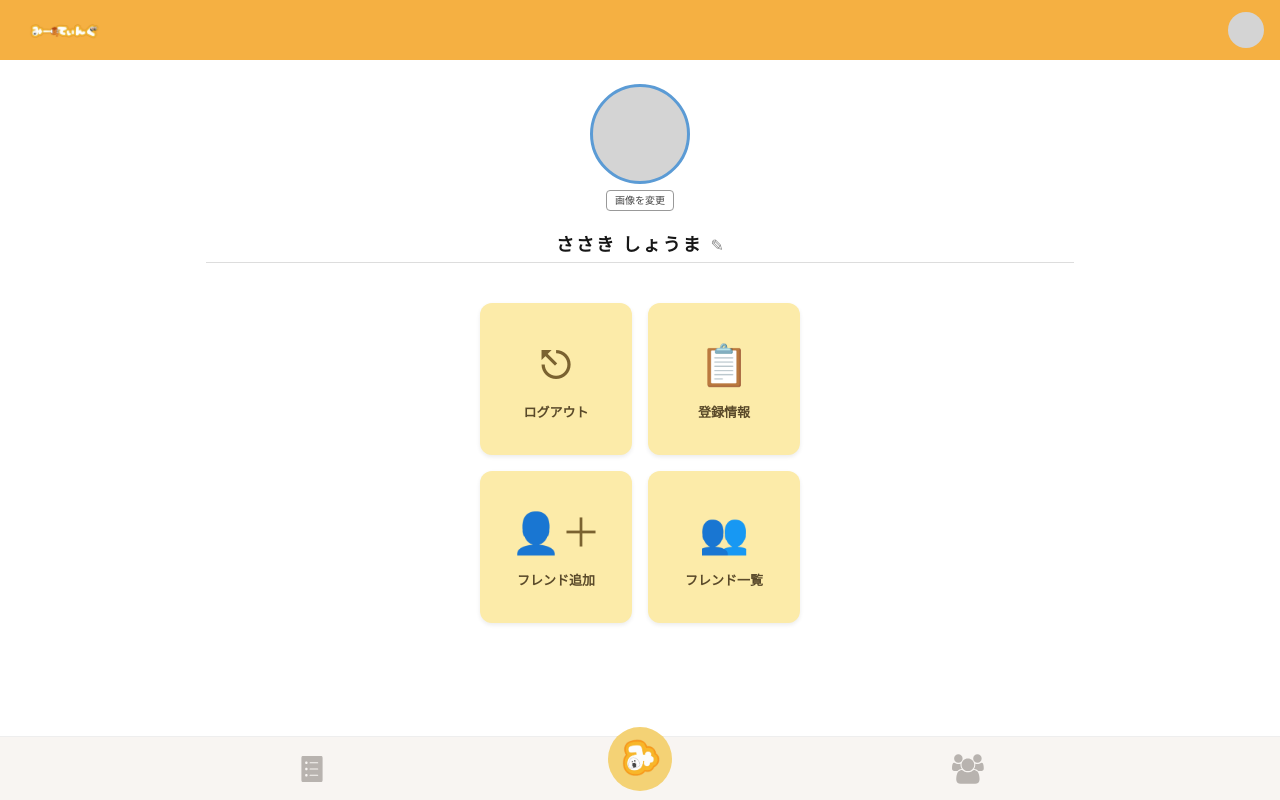
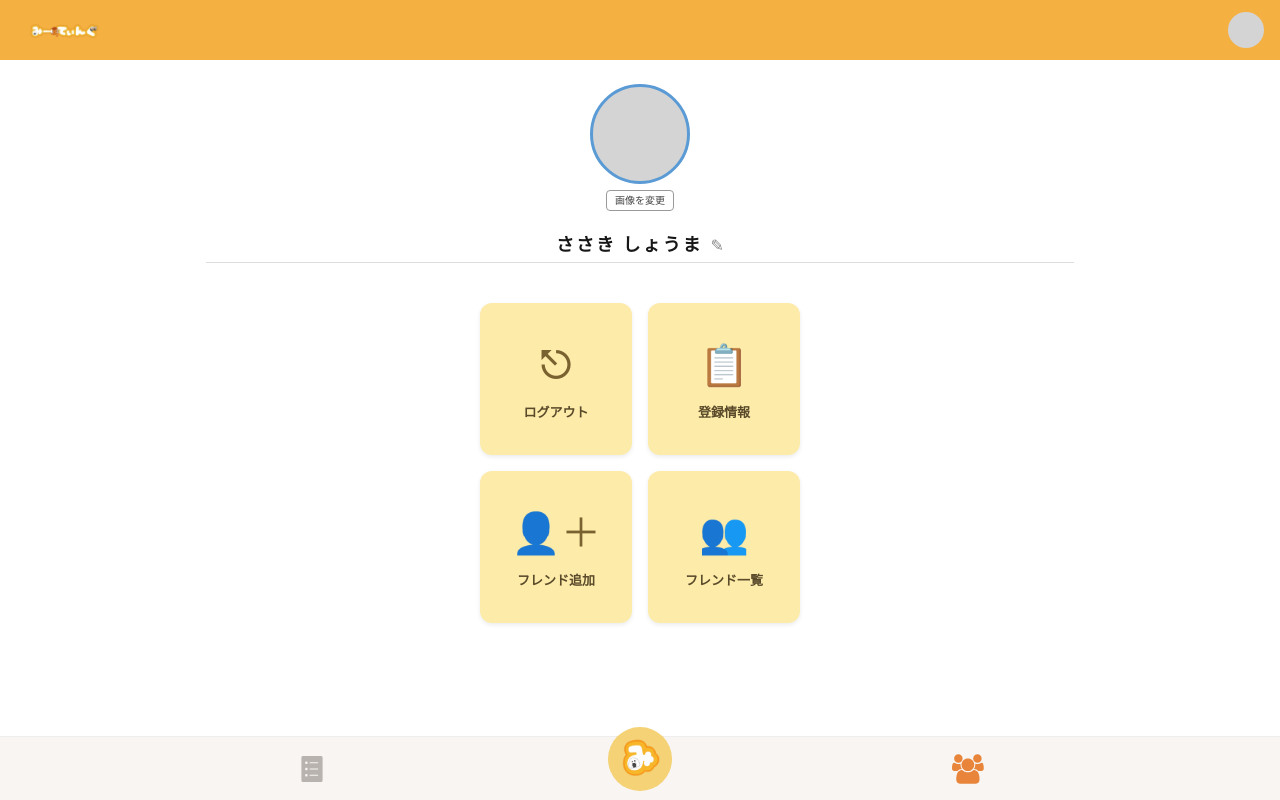
Before and after one commit to shiomoto-kei/TryOnlyException, a Next.js app in the folder lunch-share/: page /profile in a window 1280 px wide. Built offline with nearby package versions, Linux system fonts and the light colour scheme.

Commit message:
フッターにルーティングのコードを追加した

```diff
--- a/lunch-share/app/components/BottomNav.tsx
+++ b/lunch-share/app/components/BottomNav.tsx
@@ -39,15 +39,15 @@ export default function BottomNav() {
         <ShopListIcon color={isActive('/list') ? activeColor : inactiveColor} />
       </button>
 
-      <button onClick={() => router.push('/')} style={styles.navCenter}>
+      <button onClick={() => router.push('/main')} style={styles.navCenter}>
         <img src={MEATING_ICON} alt="home" style={styles.navCenterImage} />
       </button>
 
       <button
-        onClick={() => router.push('/friends')}
+        onClick={() => router.push('/profile')}
         style={styles.navItem}
       >
-        <GroupIcon color={isActive('/friends') ? activeColor : inactiveColor} />
+        <GroupIcon color={isActive('/profile') ? activeColor : inactiveColor} />
       </button>
     </nav>
   );
```
